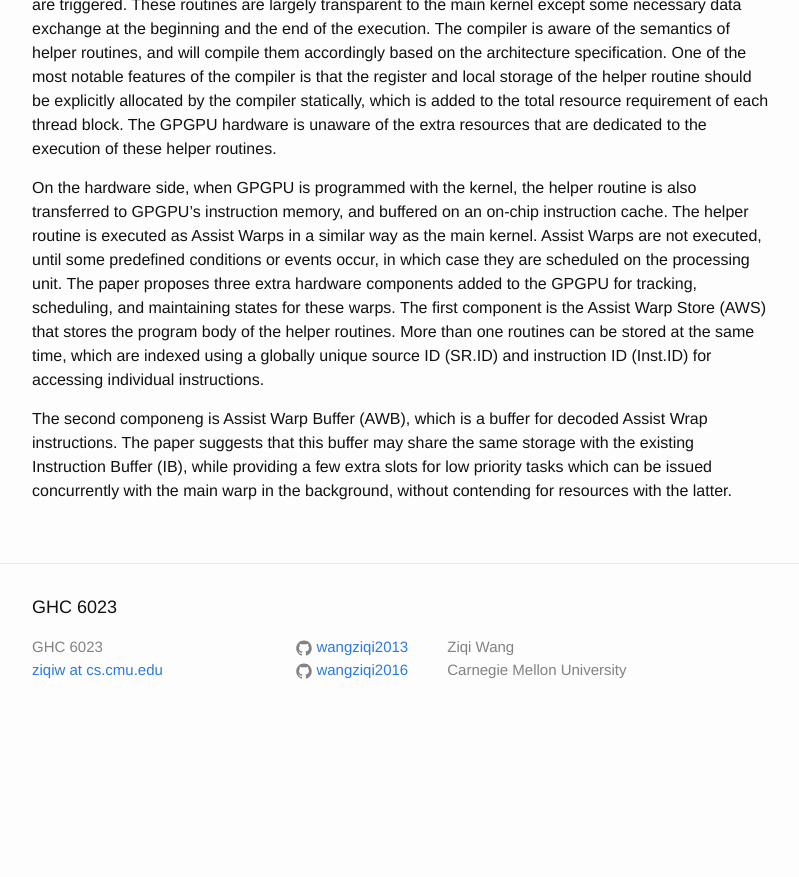
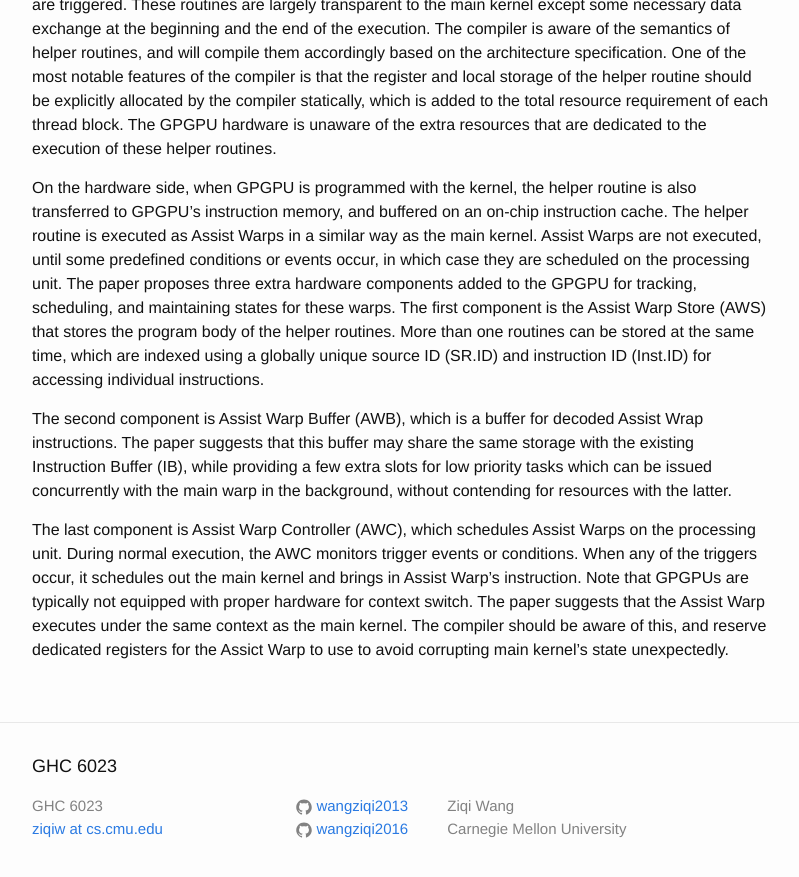
Before and after one commit to wangziqi2013/wangziqi2013.github.io, a Jekyll site: the page built from _posts/2020-07-28-caba.markdown, in a window 1280 px wide and 900 px high, scrolled down 1201 px. Shown: the top 877 px of the window, without its empty margins (238-1037 px from the left). Built offline with Jekyll 4.4.1, drawn with Linux system fonts in a browser that asks for light colours; before the commit the page ends 1942 px from its top, so only the background shows below that.

Commit message:
Adding AWC

```diff
--- a/_posts/2020-07-28-caba.markdown
+++ b/_posts/2020-07-28-caba.markdown
@@ -59,7 +59,14 @@ for these warps. The first component is the Assist Warp Store (AWS) that stores
 More than one routines can be stored at the same time, which are indexed using a globally unique source ID (SR.ID) and
 instruction ID (Inst.ID) for accessing individual instructions.
 
-The second componeng is Assist Warp Buffer (AWB), which is a buffer for decoded Assist Wrap instructions. The paper suggests
+The second component is Assist Warp Buffer (AWB), which is a buffer for decoded Assist Wrap instructions. The paper suggests
 that this buffer may share the same storage with the existing Instruction Buffer (IB), while providing a few extra slots
 for low priority tasks which can be issued concurrently with the main warp in the background, without contending for
 resources with the latter.
+
+The last component is Assist Warp Controller (AWC), which schedules Assist Warps on the processing unit. During normal
+execution, the AWC monitors trigger events or conditions. When any of the triggers occur, it schedules out the main kernel
+and brings in Assist Warp's instruction. Note that GPGPUs are typically not equipped with proper hardware for context
+switch. The paper suggests that the Assist Warp executes under the same context as the main kernel. The compiler should
+be aware of this, and reserve dedicated registers for the Assict Warp to use to avoid corrupting main kernel's state
+unexpectedly.
```
